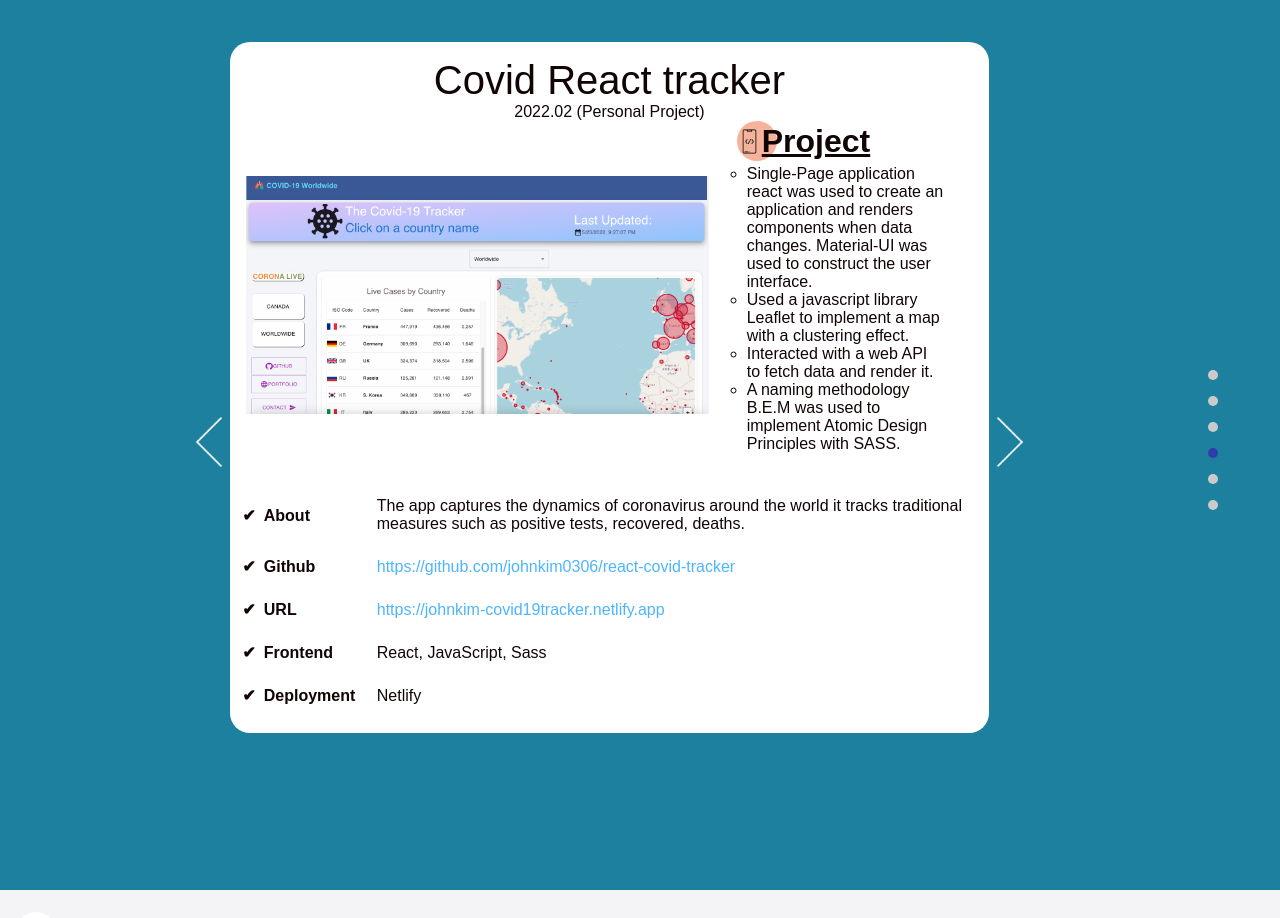
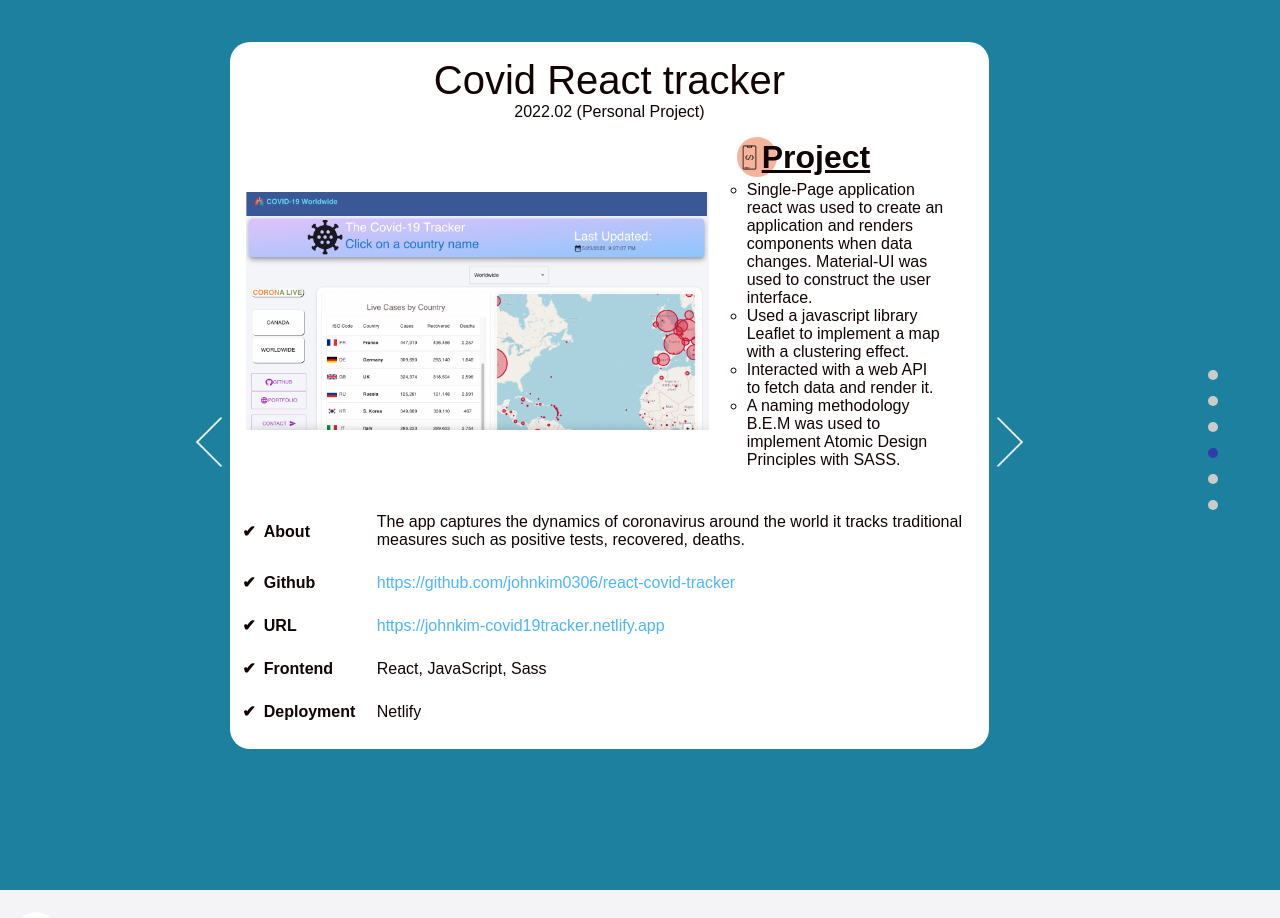
Before and after one commit to johnkim0306/Personal-Website, a React (Create React App) app in the folder my-app/: page / in a window 1280 px wide. Shown: the part 1840-2758 px from the top of the page. Built offline with nearby package versions, Linux system fonts and the light colour scheme.

Commit message:
Revert padding between item__header and item__content

```diff
--- a/my-app/src/components/project/project.scss
+++ b/my-app/src/components/project/project.scss
@@ -62,7 +62,7 @@
 
   &__content {
     display: flex;
-    padding: 0 1rem 1rem 1rem;
+    padding: 1rem 1rem 1rem 1rem;
     align-items: center;
     height: auto;
 
```
